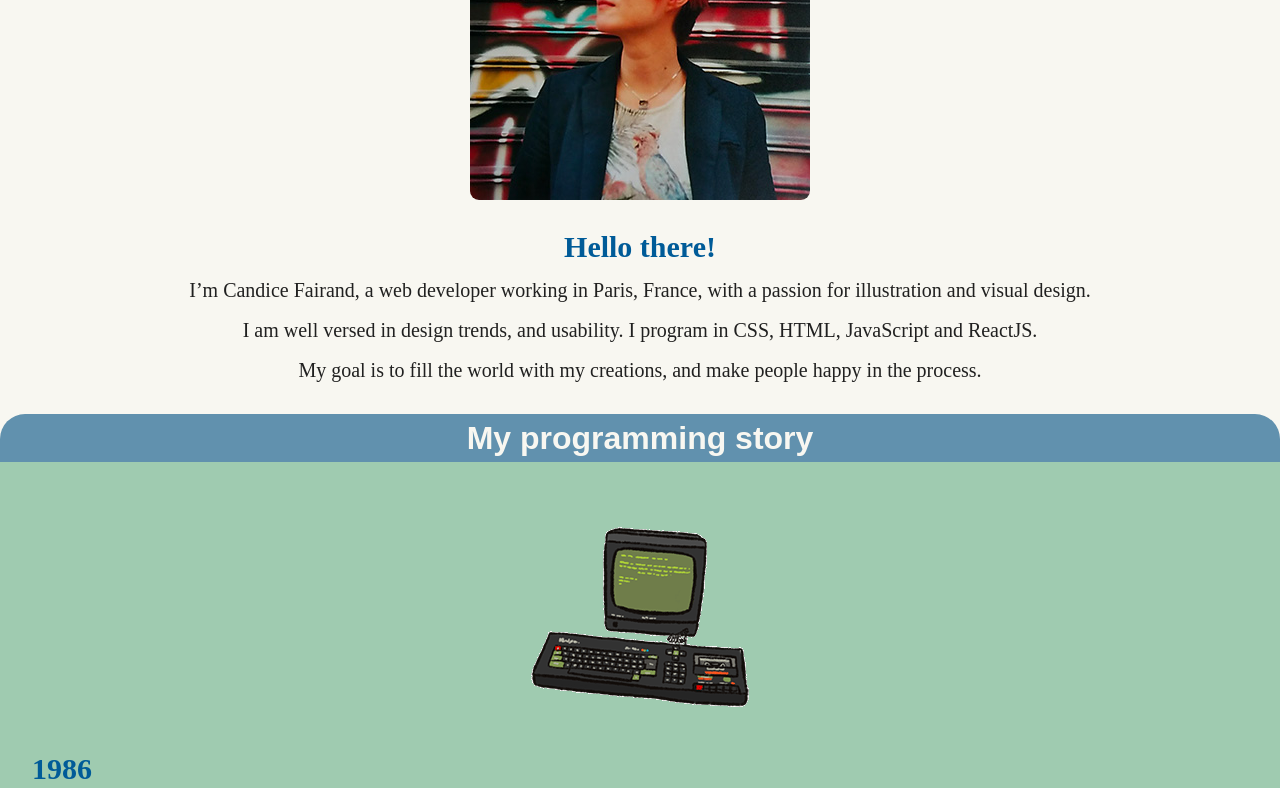
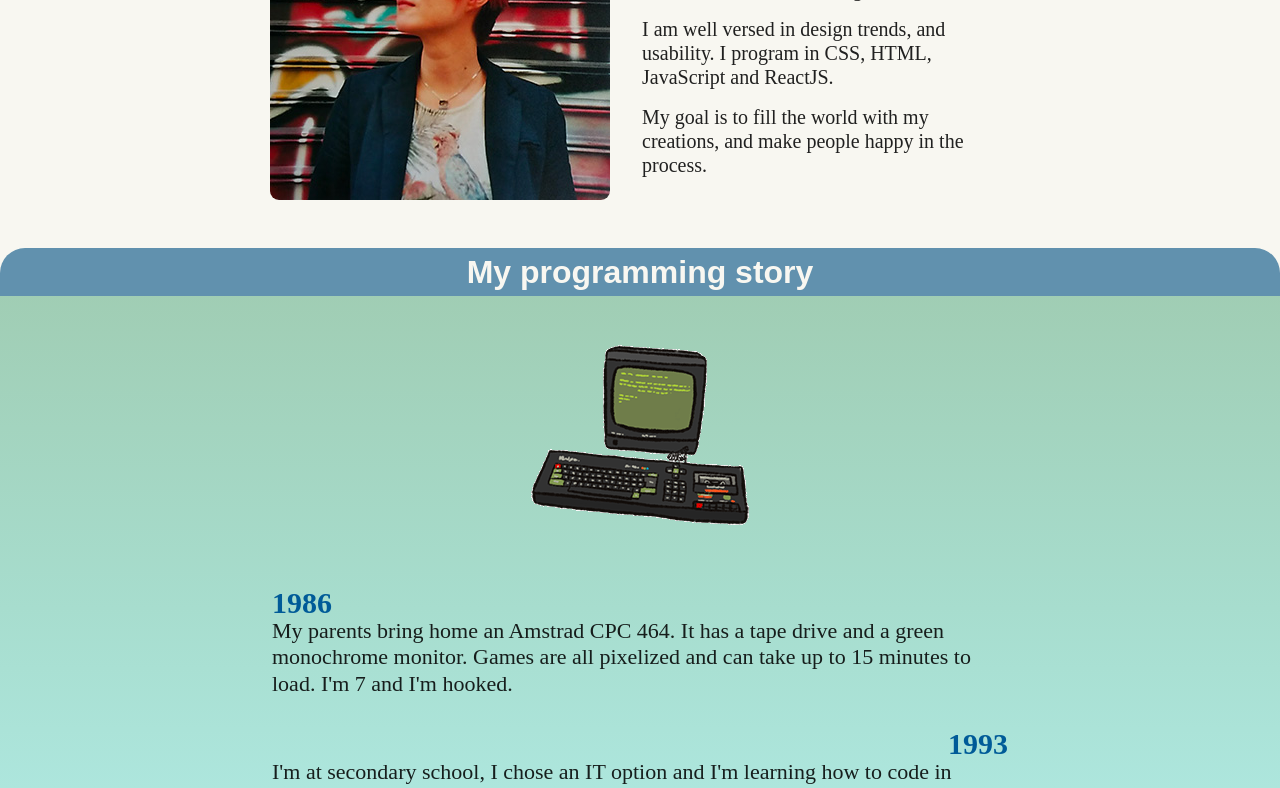
Before and after one commit to Candyfair/portfolio-materialui, a React app: page /about in a window 1280 px wide. Shown: the part 300-1088 px from the top of the page. Built offline with nearby package versions, Linux system fonts and the light colour scheme; a web font is replaced by a local one.

Commit message:
Add MySkills page for mobile and desktop view to About page

```diff
--- a/src/App.js
+++ b/src/App.js
@@ -9,6 +9,7 @@ import ScrollTop from 'src/components/ScrollTop';
 
 import {
   Home,
+  MySkills,
   Portfolio,
   About,
 } from './pages';
@@ -24,6 +25,7 @@ const App = () => (
       <Layout>
         <Routes>
           <Route path="/" element={<Home />} exact />
+          <Route path="/skills" element={<MySkills />} />
           <Route path="/portfolio" element={<Portfolio />} />
           <Route path="/about" element={<About />} />
         </Routes>
--- a/src/components/AboutMe/index.js
+++ b/src/components/AboutMe/index.js
@@ -10,6 +10,19 @@ const useStyles = makeStyles((theme) => ({
     backgroundColor: theme.palette.background.default,
     padding: theme.spacing(2),
     paddingBottom: theme.spacing(4),
+    flexDirection: 'column',
+    [theme.breakpoints.up('sm')]: {
+      flexDirection: 'row',
+      alignItems: 'center',
+      margin: '0 auto',
+    },
+    width: '100%',
+  },
+  textContainer: {
+    padding: theme.spacing(2),
+    [theme.breakpoints.up('sm')]: {
+      maxWidth: 400,
+    },
   },
   photo: {
     borderRadius: 25,
@@ -20,6 +33,10 @@ const useStyles = makeStyles((theme) => ({
     fontSize: 30,
     fontWeight: 700,
     lineHeight: 1,
+    textAlign: 'center',
+    [theme.breakpoints.up('sm')]: {
+      textAlign: 'left',
+    },
     color: theme.palette.secondary.main,
   },
   textAbout: {
@@ -38,16 +55,22 @@ const AboutMe = () => {
     <Stack
       justifyContent="center"
       alignItems="center"
-      spacing={2}
       className={classes.containerStack}
     >
-
+      {/* Photo */}
+      <Stack>
         <img
           src={portrait}
           alt="Candice Fairand"
           className={classes.photo}
         />
+      </Stack>
 
+      <Stack
+        direction="column"
+        spacing={2}
+        className={classes.textContainer}
+      >
         <Typography className={classes.titleAbout}>
           Hello there!
         </Typography>
@@ -64,6 +87,7 @@ const AboutMe = () => {
           My goal is to fill the world with my creations, and make people happy in the process.
         </Typography>
       </Stack>
+    </Stack>
   );
 };
 
--- a/src/components/NavBarMobile/index.js
+++ b/src/components/NavBarMobile/index.js
@@ -6,7 +6,6 @@ import {
   BottomNavigation, BottomNavigationAction, Paper,
 } from '@mui/material';
 
-import HomeIcon from '@mui/icons-material/Home';
 import ConstructionIcon from '@mui/icons-material/Construction';
 import BookIcon from '@mui/icons-material/Book';
 import FaceIcon from '@mui/icons-material/Face';
@@ -14,12 +13,6 @@ import MailOutlineIcon from '@mui/icons-material/MailOutline';
 
 // === MUI
 const useStyles = makeStyles((theme) => ({
-  // navBarMobileStyle: {
-  //   top: 'auto',
-  //   bottom: 0,
-  //   padding: theme.spacing(1),
-  //   backgroundColor: theme.palette.secondary.main,
-  // },
   navbarPosition: {
     position: 'fixed',
     bottom: 0,
@@ -48,17 +41,12 @@ const NavBarMobile = () => {
         showLabels
         className={classes.navbarStyle}
       >
-        <BottomNavigationAction
-          icon={<HomeIcon />}
-          className={classes.iconStyle}
-          onClick={() => navigate('/')}
-        />
 
         <BottomNavigationAction
           label="Skills"
           icon={<ConstructionIcon />}
           className={classes.iconStyle}
-          onClick={() => navigate('/')}
+          onClick={() => navigate('/skills')}
         />
 
         <BottomNavigationAction
--- a/src/components/ProgrammingStory/index.js
+++ b/src/components/ProgrammingStory/index.js
@@ -9,11 +9,17 @@ import img3 from 'src/assets/images/img3.png';
 
 // === MUI
 const useStyles = makeStyles((theme) => ({
-  containerProgramming: {
-    padding: theme.spacing(4),
+  globalContainer: {
+    backgroundImage: 'linear-gradient(to top, #f4e482, #d7ef99, #bff6b6, #b1fad3, #affbeb, #b0f7ec, #b2f3ec, #b5efec, #ade6dd, #a7ddce, #a3d4bf, #9fcbb0)',
   },
   programmingTitle: {
     backgroundColor: theme.palette.background.default,
+  },
+  containerProgramming: {
+    padding: theme.spacing(2),
+    [theme.breakpoints.up('sm')]: {
+      maxWidth: '60%',
+    },
   },
   titleProg: {
     fontFamily: 'Degular',
@@ -35,7 +41,12 @@ const ProgrammmingStory = () => {
   const classes = useStyles();
 
   return (
-    <Stack spacing={3}>
+    <Stack
+      justifyContent="center"
+      alignItems="center"
+      spacing={3}
+      className={classes.globalContainer}
+    >
 
       {/* Title */}
       <Stack className={classes.programmingTitle}>
@@ -46,7 +57,7 @@ const ProgrammmingStory = () => {
 
       {/* Content */}
       <Stack
-        spacing={2}
+        spacing={4}
         justifyContent="center"
         alignItems="center"
         className={classes.containerProgramming}
--- a/src/components/Skills/index.js
+++ b/src/components/Skills/index.js
@@ -64,7 +64,7 @@ const Skills = () => {
     <Stack>
 
       {/* Titre */}
-      <TitleBar title="My Skills" />
+      <TitleBar title="My Skills" id="skills" />
 
       {/* Skills descriptions & slider */}
       <Stack>
--- /dev/null
+++ b/src/pages/MySkills/index.js
@@ -0,0 +1,26 @@
+// === IMPORTS
+import { Stack } from '@mui/material';
+import { makeStyles } from '@mui/styles';
+
+import Skills from 'src/components/Skills';
+
+// === MUI
+const useStyles = makeStyles((theme) => ({
+  myStyle: {
+
+  },
+
+}));
+
+// === COMPONENT
+const MySkills = () => {
+  const classes = useStyles();
+
+  return (
+    <Stack className={classes.skills}>
+      <Skills />
+    </Stack>
+  );
+};
+
+export default MySkills;
--- a/src/pages/index.js
+++ b/src/pages/index.js
@@ -1,9 +1,11 @@
 import Home from './Home';
+import MySkills from './MySkills';
 import Portfolio from './Portfolio';
 import About from './About';
 
 export {
   Home,
+  MySkills,
   Portfolio,
   About,
 };
```
Lines whose indentation alone changed are shown as unchanged.
